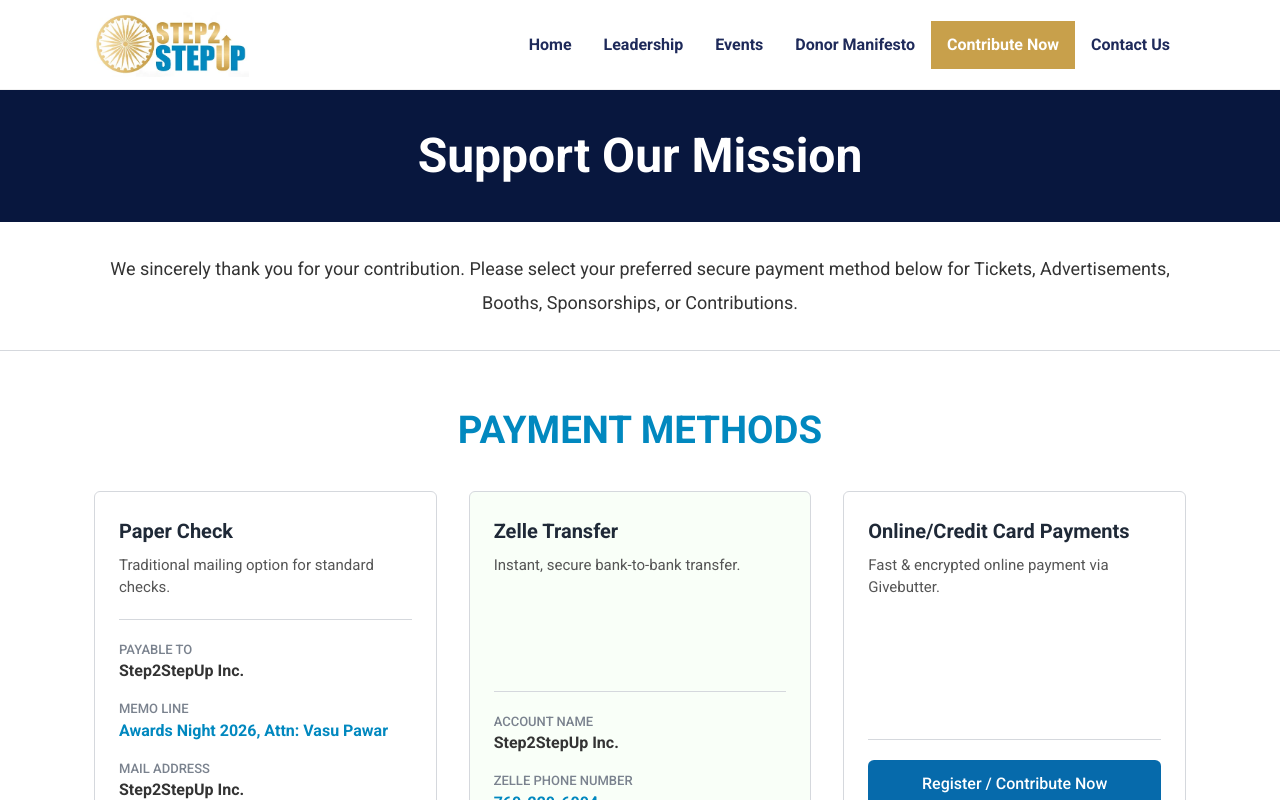
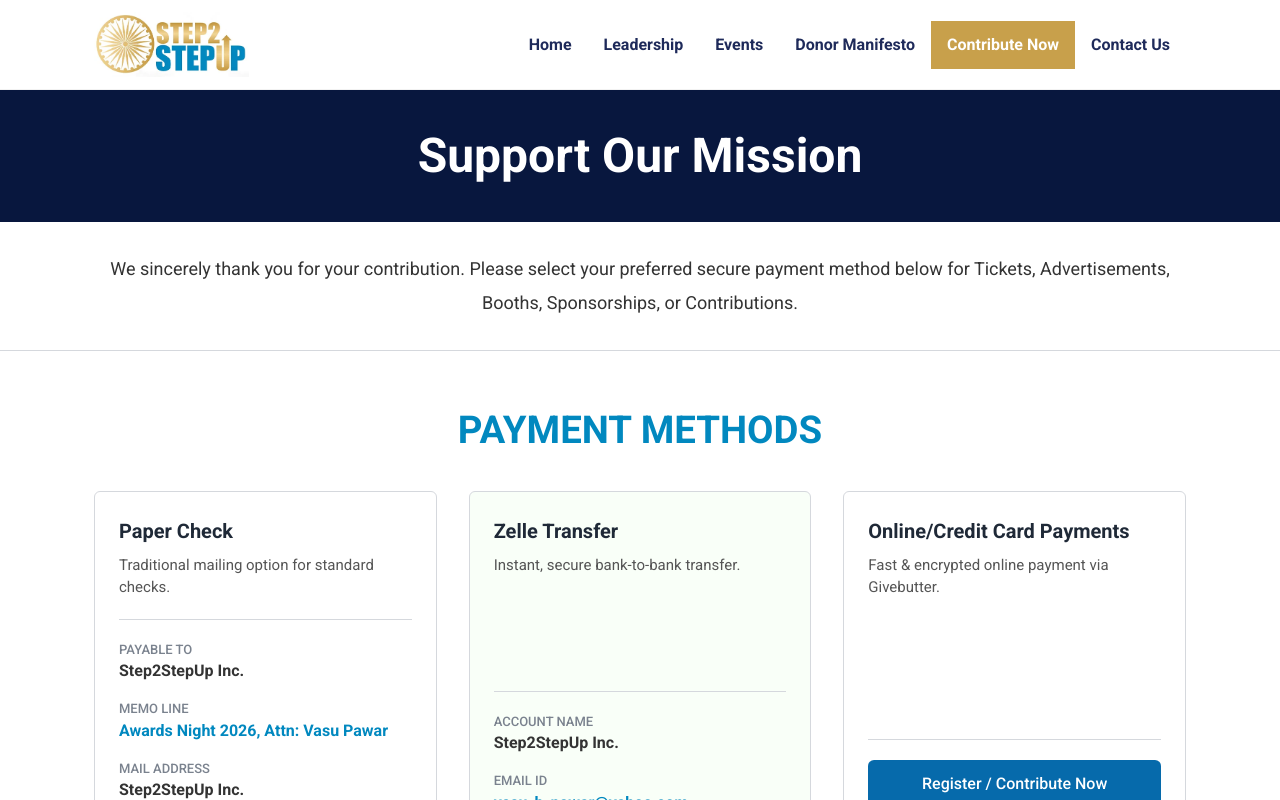
Before and after one commit to MrAkhilMalvi/step2stepup-2026, a Next.js app: page /donate in a window 1280 px wide. Shown: the top 800 px of the page. Built offline with nearby package versions, Linux system fonts and the light colour scheme.

Commit message:
contribute now page chages updated

```diff
--- a/src/constants/siteData.ts
+++ b/src/constants/siteData.ts
@@ -266,7 +266,7 @@
     highlight: true,
     fields: [
       { label: "Account Name", value: "Step2StepUp Inc." },
-      { label: "Zelle Phone Number", value: "760-220-6004", highlight: true },
+      { label: "Email ID", value: "vasu_b_pawar@yahoo.com", highlight: true },
       { label: "Required Memo", value: "Attn: Vasu Pawar: Awards Night 2026" },
     ],
   },
```
Also changed, not shown: 1 other file (tests, documents, lock files or other folders).
